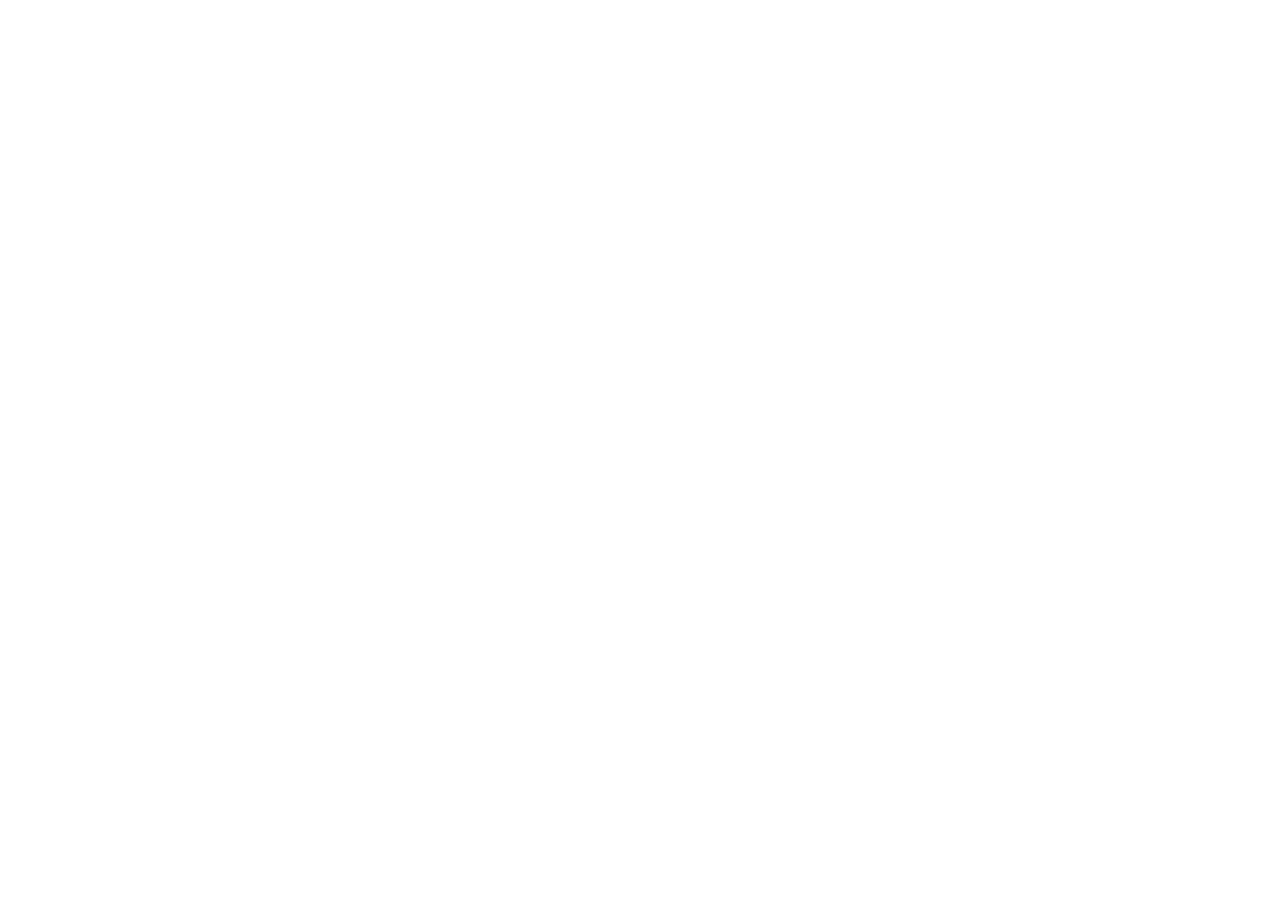
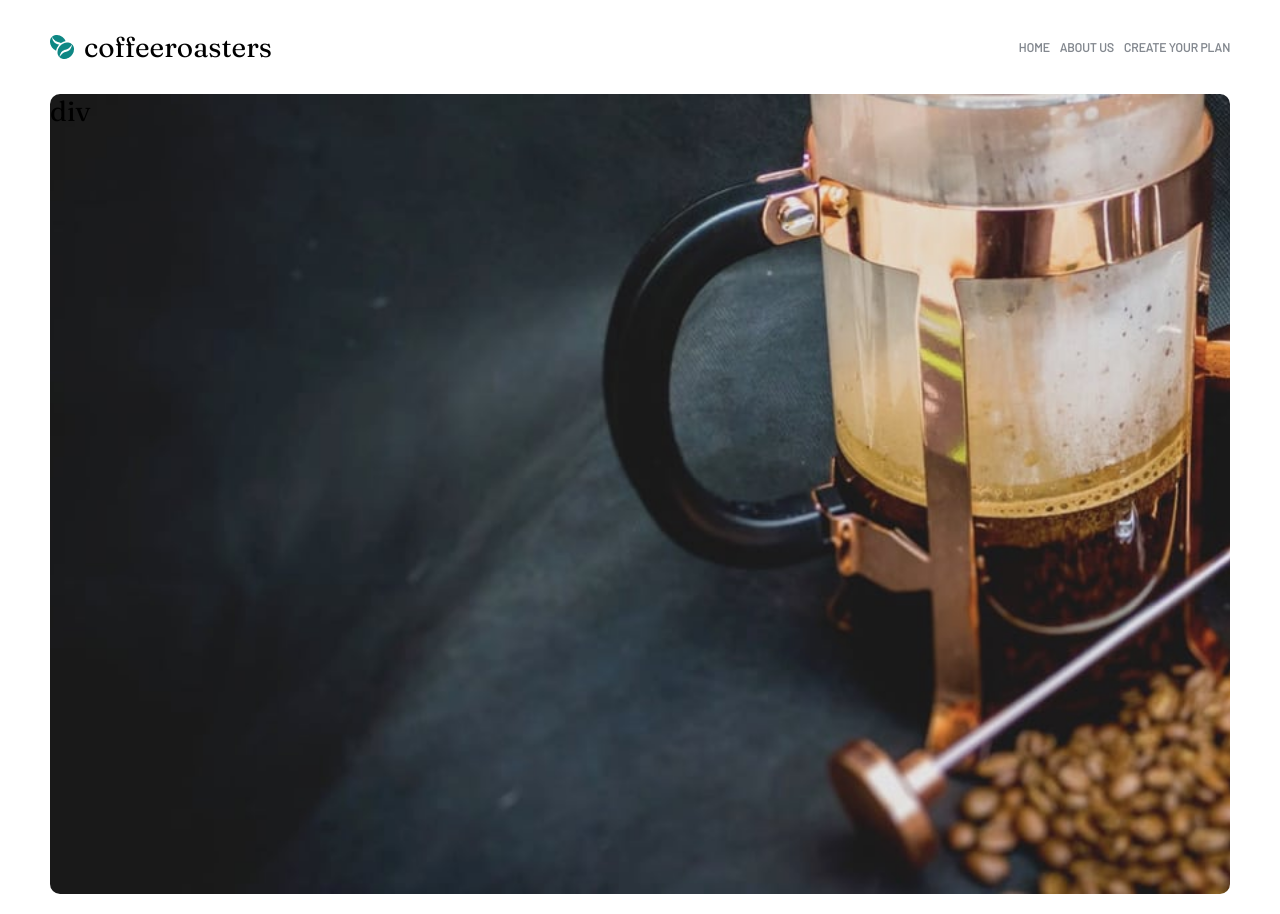
Before and after one commit to mariamdatuka/coffee-app, a React (Vite) app: page / in a window 1280 px wide. Before the commit the page ends 800 px from the top, so only its background shows below. Built offline with nearby package versions, Linux system fonts and the light colour scheme.

Commit message:
create navbar

```diff
--- a/index.html
+++ b/index.html
@@ -4,6 +4,8 @@
     <meta charset="UTF-8" />
     <link rel="icon" type="image/svg+xml" href="/vite.svg" />
     <meta name="viewport" content="width=device-width, initial-scale=1.0" />
+    <link href="https://fonts.googleapis.com/css2?family=Barlow&display=swap" rel="stylesheet">
+    <link href="https://fonts.googleapis.com/css2?family=Fraunces:opsz@9..144&display=swap" rel="stylesheet">
     <title>Coffee shop</title>
   </head>
   <body>
--- a/src/App.tsx
+++ b/src/App.tsx
@@ -1,11 +1,15 @@
-
+import Navbar from './components/Navbar/Navbar';
+import {GlobalStyles} from './GlobalStyles';
+import { Home } from './pages/Home/Home';
 
 function App() {
 
 
   return (
     <>
-
+    <GlobalStyles/>
+    <Navbar/>
+    <Home/>
     </>
   )
 }
--- /dev/null
+++ b/src/GlobalStyles.ts
@@ -0,0 +1,15 @@
+import { createGlobalStyle } from "styled-components";
+
+export const GlobalStyles=createGlobalStyle`
+  *{
+    margin:0;
+    padding:0;
+    box-sizing:border-box;
+  }
+
+  body{
+    font-family: 'Fraunces', serif;
+    padding:0 50px;
+    font-size:14px;
+    }
+`
--- /dev/null
+++ b/src/Types.ts
@@ -0,0 +1,3 @@
+export interface Props{
+  number:number,
+}
--- /dev/null
+++ b/src/components/Navbar/Navbar.tsx
@@ -0,0 +1,24 @@
+import React from 'react'
+import beans from '../../assets/about/beans.png'
+import { Link } from 'react-router-dom'
+import { Wrapper,FlexBox, LinkBox } from './Styles'
+
+const Navbar = () => {
+  return (
+    <>
+    <Wrapper>
+      <FlexBox>
+         <img src={beans} alt='beans'/>
+         <h1>coffeeroasters</h1>
+      </FlexBox>
+      <LinkBox>
+         <p>HOME</p>
+         <p>ABOUT US</p>
+         <p>CREATE YOUR PLAN</p>
+      </LinkBox>
+    </Wrapper>
+    </>
+  )
+}
+
+export default Navbar
--- /dev/null
+++ b/src/components/Navbar/Styles.ts
@@ -0,0 +1,36 @@
+import styled from "styled-components";
+
+export const Wrapper=styled.div`
+  display:flex;
+  align-items:center;
+  justify-content:space-between;
+  padding:30px 0;
+`
+export const FlexBox=styled.div`
+  display:flex;
+  gap:10px;
+  align-items:center;
+  justify-content:center;
+
+  & h1{
+    font-weight:900;
+  }
+`
+export const LinkBox=styled.div`
+ display:flex;
+ gap:10px;
+
+ & p{
+    font-size:12px;
+    font-family:'Barlow',serif;
+    font-weight:bold;
+    color:#83888F;
+    cursor:pointer;
+    transition: all 0.3s ease-in-out;
+
+ }
+
+ & p:hover{
+    color:#000;
+ }
+`
--- /dev/null
+++ b/src/pages/Home/Home.tsx
@@ -0,0 +1,12 @@
+import React from 'react'
+import {Wrapper} from './Styles'
+
+export const Home = () => {
+  return (
+    <>
+      <Wrapper>
+        <h1>div</h1>
+      </Wrapper>
+    </>
+  )
+}
--- /dev/null
+++ b/src/pages/Home/Styles.ts
@@ -0,0 +1,12 @@
+import styled from "styled-components";
+import bgimage from '../../assets/home/desktop/image-hero-coffeepress.jpg'
+
+export const Wrapper=styled.div`
+   background-image: url(${bgimage});
+   height:100vh;
+   background-position:center;
+   background-repeat:no-repeat;
+   background-size: cover;
+   margin-bottom:20px;
+   border-radius:10px;
+`
```
Also changed, not shown: src/assets/about/beans.png (added), src/assets/home/beans.png (added).
